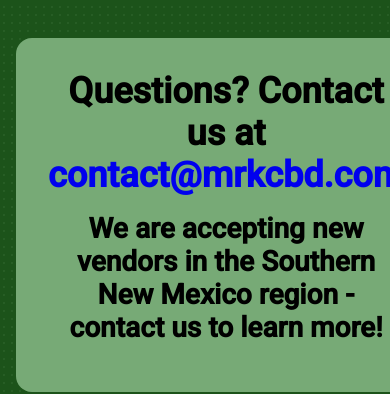
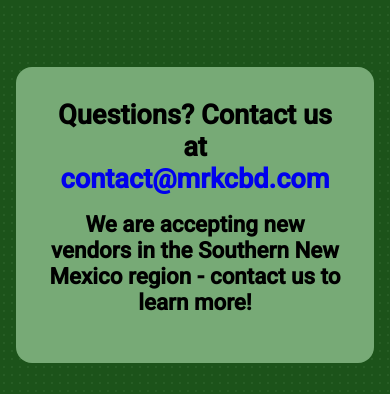
Before and after one commit to YSquid/mrk2.0, a React (Create React App) app: page /contact in a window 390 px wide. Shown: the part 269-663 px from the top of the page. Built offline with nearby package versions, Linux system fonts and the light colour scheme.

Commit message:
fixed height issue shop. media queries for contact

```diff
--- a/src/components/contact/Contact.css
+++ b/src/components/contact/Contact.css
@@ -18,3 +18,23 @@
     text-align: center;
     border-radius: 1rem;
 }
+
+@media only screen and (max-width: 500px) {
+    .Contact h2 {
+        font-size: 1.7rem;
+    }
+
+    .Contact h3 {
+        font-size: 1.4rem;
+    }
+}
+
+@media only screen and (max-width: 350px) {
+    .Contact h2 {
+        font-size: 1.3rem;
+    }
+
+    .Contact h3 {
+        font-size: 1.2rem;
+    }
+}
--- a/src/components/footer/Footer.css
+++ b/src/components/footer/Footer.css
@@ -3,6 +3,8 @@
     justify-content: space-around;
     background-color: var(--bg1);
     padding: 0.3rem;
+    position: relative;
+    bottom: 0px;
 }
 
 .icon {
--- a/src/components/shop/Shop.css
+++ b/src/components/shop/Shop.css
@@ -1,5 +1,5 @@
 .Shop__container {
-    height: 100%;
+    height: fit-content;
     display: flex;
     padding: 1rem;
 }
```
